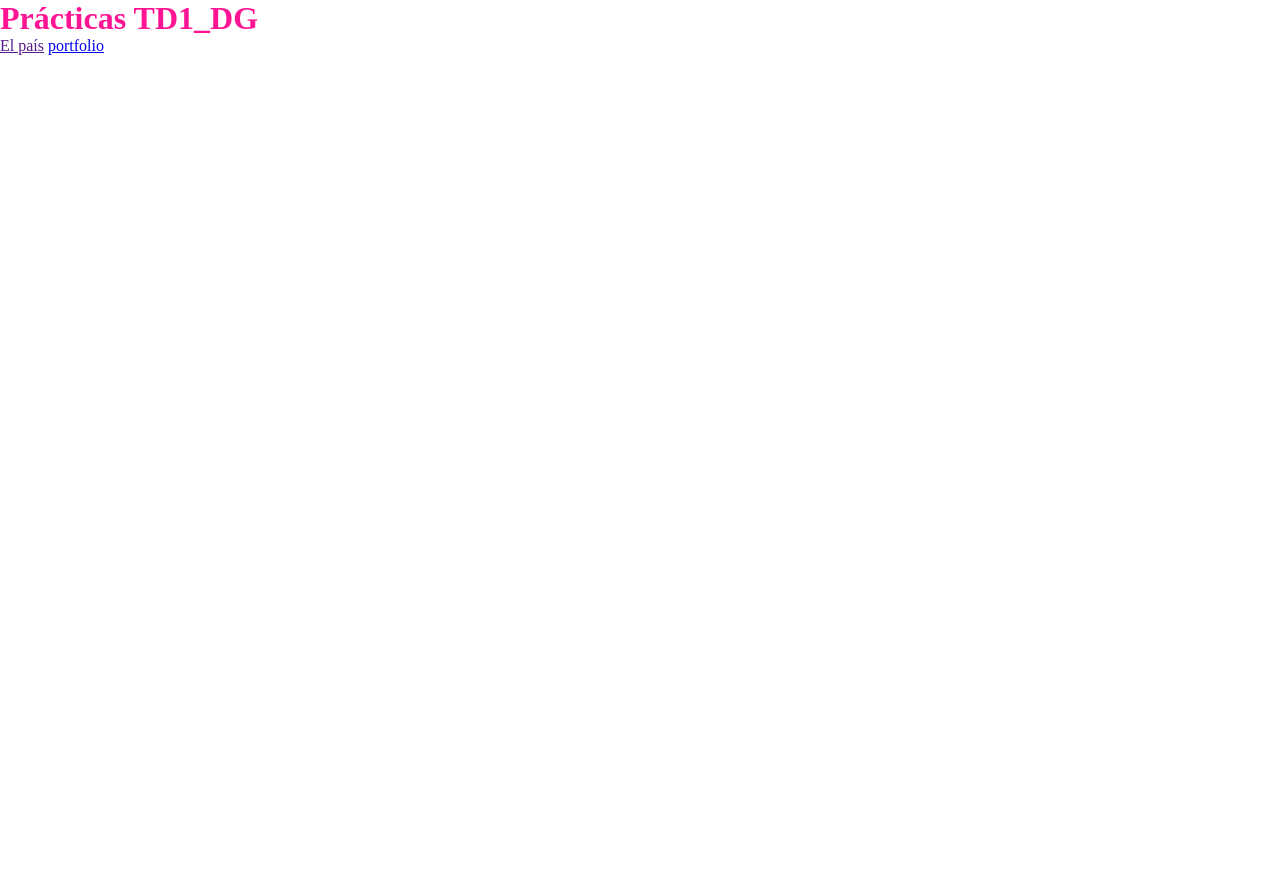
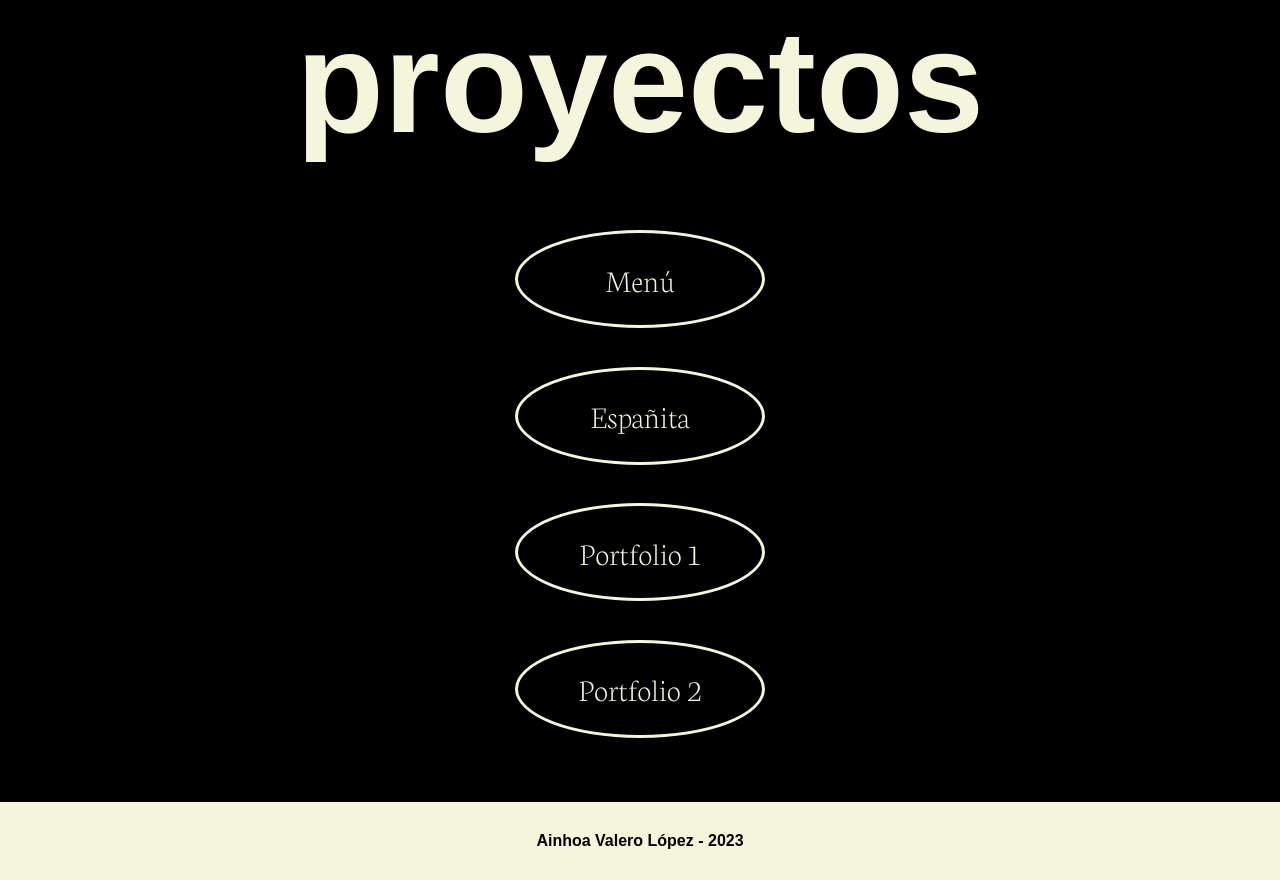
Before and after one commit to ainhoalpz/TD1_DG_2324, a plain HTML site: page index.html in a window 1280 px wide. Before the commit the page ends 800 px from the top, so only its background shows below. Drawn offline with Linux system fonts and the light colour scheme; a web font is replaced by a local one.

Commit message:
Portfolio y web

```diff
--- a/estilo.css
+++ b/estilo.css
@@ -1,12 +1,68 @@
-*{margin: 0;
+* {
+    margin: 0;
     padding: 0;
-    box-sizing: border-box;
+}
+
+body{    background-image: url(fondo.png);
+}
+
+h1 {
+    font-family:Arial, Helvetica, sans-serif;
+    font-size: 900%;
+    text-align: center;
+    color: beige;
+
+}
+
+
+.section {
+    margin-top: 2%;
+    margin-bottom: 5%;
+    display: flex;
+    justify-content: center;
+    align-items: center;
+    flex-direction: column;
+    flex-wrap: wrap;
+
+}
+
+.elemento {
+    width: 15%;
+    padding: 2%;
+    border: solid beige;
+    border-radius: 100%;
+    text-align: center;
+    margin-top: 3%;
 }
 
 
 
-
-body{
-color: deeppink;
+a{
+    text-decoration: none;
+    font-size: 200%;
+    color:  beige ;
+    font-family: 'Neuton', serif;
 
 }
+
+
+.ainhoa{
+    background-color: beige;
+    color: black;
+     padding: 30px;
+    text-align: center;
+    font-family: Arial, Helvetica, sans-serif;
+    font-weight: 700;
+
+}
+
+/*
+no funciona este div, queda por debajo del nombre cuando está en el mismo div
+
+.section3{
+    width: 100%;
+    height: 200px;
+ background-color:  beige;
+}
+
+s*/
--- a/index.html
+++ b/index.html
@@ -4,13 +4,72 @@
     <meta charset="UTF-8">
     <meta name="viewport" content="width=device-width, initial-scale=1.0">
     <title>Document</title>
+
     <link rel="stylesheet" href="estilo.css">
+
+    <link rel="stylesheet" href="https://use.typekit.net/mzn8yjm.css">
+
+    <link rel="preconnect" href="https://fonts.googleapis.com">
+    <link rel="preconnect" href="https://fonts.gstatic.com" crossorigin>
+    <link href="https://fonts.googleapis.com/css2?family=Neuton:wght@200&display=swap" rel="stylesheet">
+
+<link rel="icon" type="imagen/png" href="icono.png">
 </head>
+
+
 <body>
 
-    <h1>Prácticas TD1_DG</h1>
-    <a href="">El país</a>
-    <a href="portfolio/port.html">portfolio</a>
+    <div>
+
+        <h1>proyectos</h1>
+
+
+    </div>
+
+<section>
+
+<ul class="section" >
+
+<li class="elemento">
+<a href="barramenu/barra.html"> Menú</a>
+</li>
+
+<li class="elemento">
+
+    <a href="Españita/españita.html">Españita</a>
+
+</li >
+
+
+<li class="elemento">
+
+    <a href="portfolio/port.html">Portfolio 1</a>
+
+</li>
+
+<li class="elemento">
+
+    <a href="nuevop/nuevop.html">Portfolio 2</a>
+
+</li>
+</ul>
+
+
+</section>
+
+
+<div class="section3">
+    <p class="ainhoa">Ainhoa Valero López - 2023</p>
+
+
+</div>
+
+
+
+
+
+
+
 
 
 
--- /dev/null
+++ b/nuevop/nuevop.css
@@ -0,0 +1,125 @@
+
+*{margin: 0%;}
+
+.encabezado{
+    background-color: white;
+    width: 100%;
+    height: 80px;
+    display: flex;
+    justify-content:space-between;
+    align-items: center;
+
+
+}
+
+.nombre{
+    font-family: 'Neuton', serif;
+   font-size: 130%;
+   color: rgb(0, 31, 186);
+   padding-left: 4%;
+   padding-right: 4%;
+
+}
+
+.OTRATIPO{
+    font-family: 'Segoe UI', Tahoma, Geneva, Verdana, sans-serif;
+    font-size:85%;
+}
+
+.MENU{font-family: 'Segoe UI', Tahoma, Geneva, Verdana, sans-serif;
+    font-size: 130%;
+    color: rgb(0, 31, 186);
+
+}
+
+
+.projects{
+    font-family: 'Neuton', serif;
+    font-size: 1000%;
+    color: rgb(0, 31, 186);
+    padding-left: 4%
+}
+
+.section{
+    width: 100%;
+    display: flex;
+   flex-direction: row;
+   justify-content: center;
+
+}
+
+.elemento{
+    text-align: center;
+
+}
+
+
+
+.imagen{
+    margin-top: 30%;
+     width: 50%;
+    filter: grayscale() drop-shadow(0px 0px 100px blue);
+
+}
+
+a:hover img {filter:saturate(1) drop-shadow(0px 0px 100px blue);}
+
+.PIE{
+    margin-top: 5%;
+    font-style: oblique;
+    font-family: 'Neuton', serif;
+    font-size: 100%;
+    text-align: center;
+    color:rgb(0, 31, 186);
+}
+
+.section2{
+    margin-top: 10%;
+    width: 100%;
+    display: flex;
+    justify-content: center;
+    align-items: center;
+
+
+}
+
+.explora{
+    font-family: 'Neuton', serif;
+    text-align: center;
+    border: solid;
+    border-radius: 100% ;
+    padding-left: 4%;
+    padding-right: 4%;
+    padding-top: 1%;
+    padding-bottom: 1%;
+   font-style: oblique;
+   font-weight: 1;
+    color:rgb(0, 31, 186);
+
+}
+
+
+.contacto{
+background-color: rgb(0, 31, 186);
+    width: 100%;
+   height: 200px;
+   margin-top: 5%;
+   display: flex;
+   justify-content: space-between;
+   align-items:end
+
+}
+
+
+
+
+.link{font-family: 'Segoe UI', Tahoma, Geneva, Verdana, sans-serif;
+    list-style: none;
+    color: aliceblue;
+    font-size: 350%;
+    text-decoration: none;
+  margin-left: 2%;
+  margin-right:2% ;
+  margin-bottom: 1%;
+
+}
```
Also changed, not shown: nuevop/nuevop.html (added, +78 -0 lines), portfolio/port.css (+7 -0 lines), fondo.png (added), icono.png (added), nuevop/img/icono.png (added), nuevop/img/portfolio1.png (added), nuevop/img/portfolio2.png (added), nuevop/img/portfolio3.png (added), nuevop/img/portfolio4.png (added), 3 other files.
